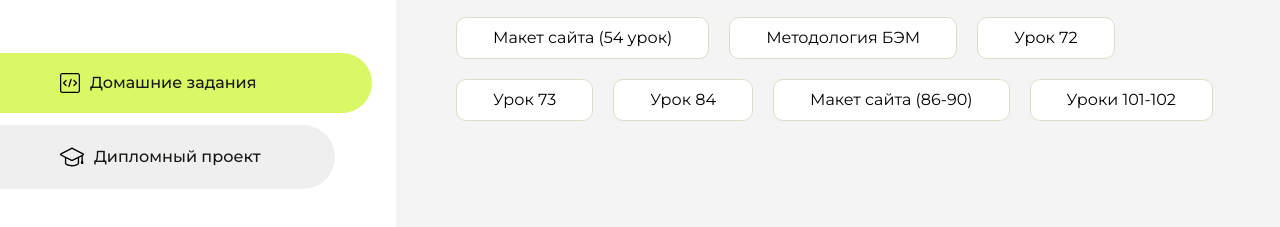
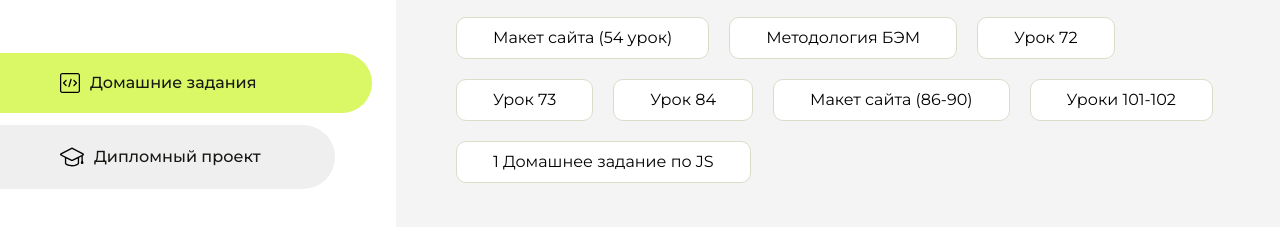
Before and after one commit to Leralera23/Aroken_homework, a plain HTML site: page index.html in a window 1280 px wide. Shown: the part 283-510 px from the top of the page. Drawn offline with Linux system fonts and the light colour scheme.

Commit message:
Update index.html

```diff
--- a/index.html
+++ b/index.html
@@ -128,6 +128,9 @@
                     <li class="content__list-item">
                         <a href="Lesson101-102/index.html">Уроки 101-102</a>
                     </li>
+                    <li class="content__list-item">
+                        <a href="LessonJSHW/index.html">1 Домашнее задание по JS</a>
+                    </li>
                 </ul>
             </div>
             <div class="content__block hidden" id="diplomBlock">
```
